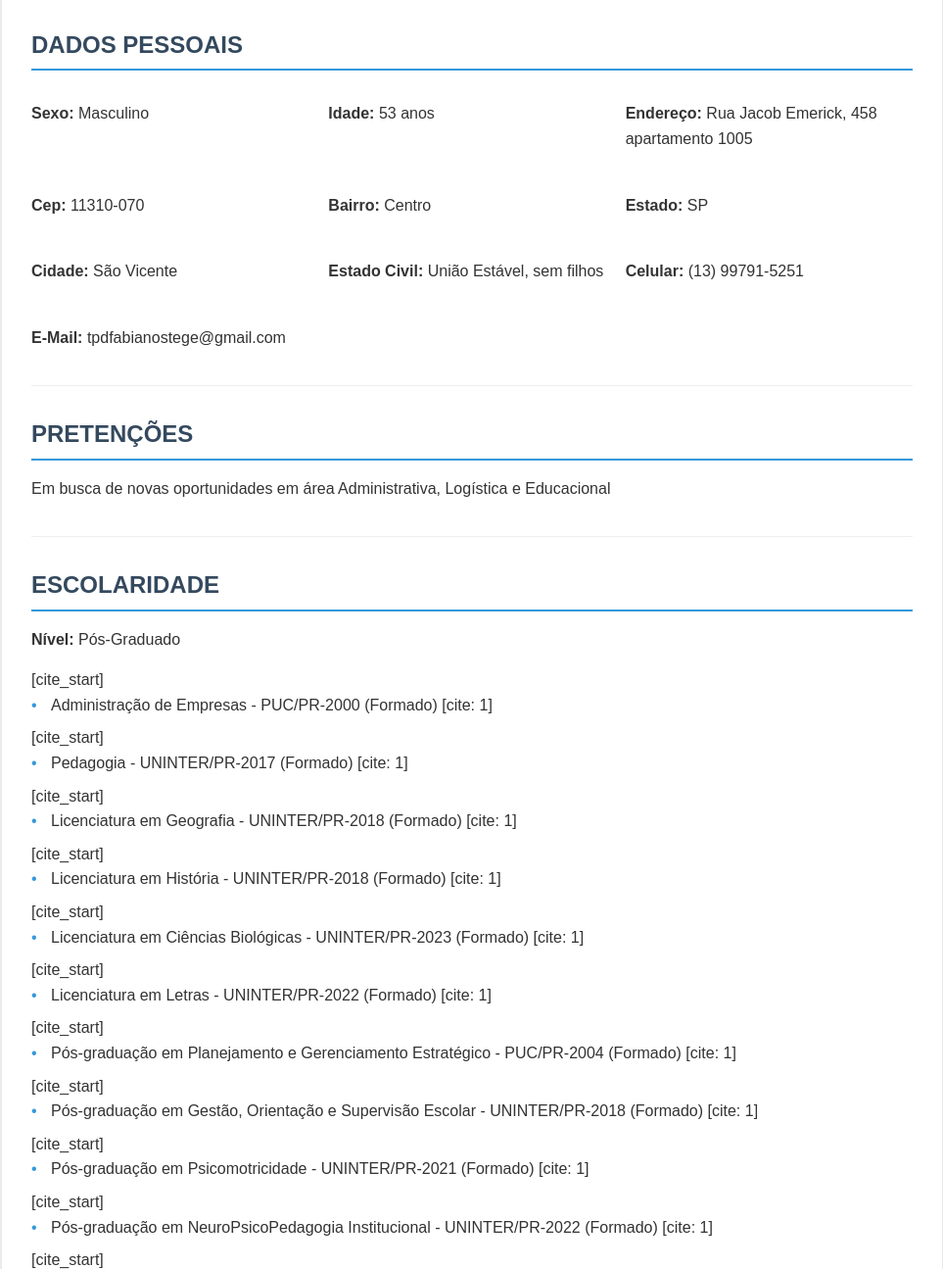
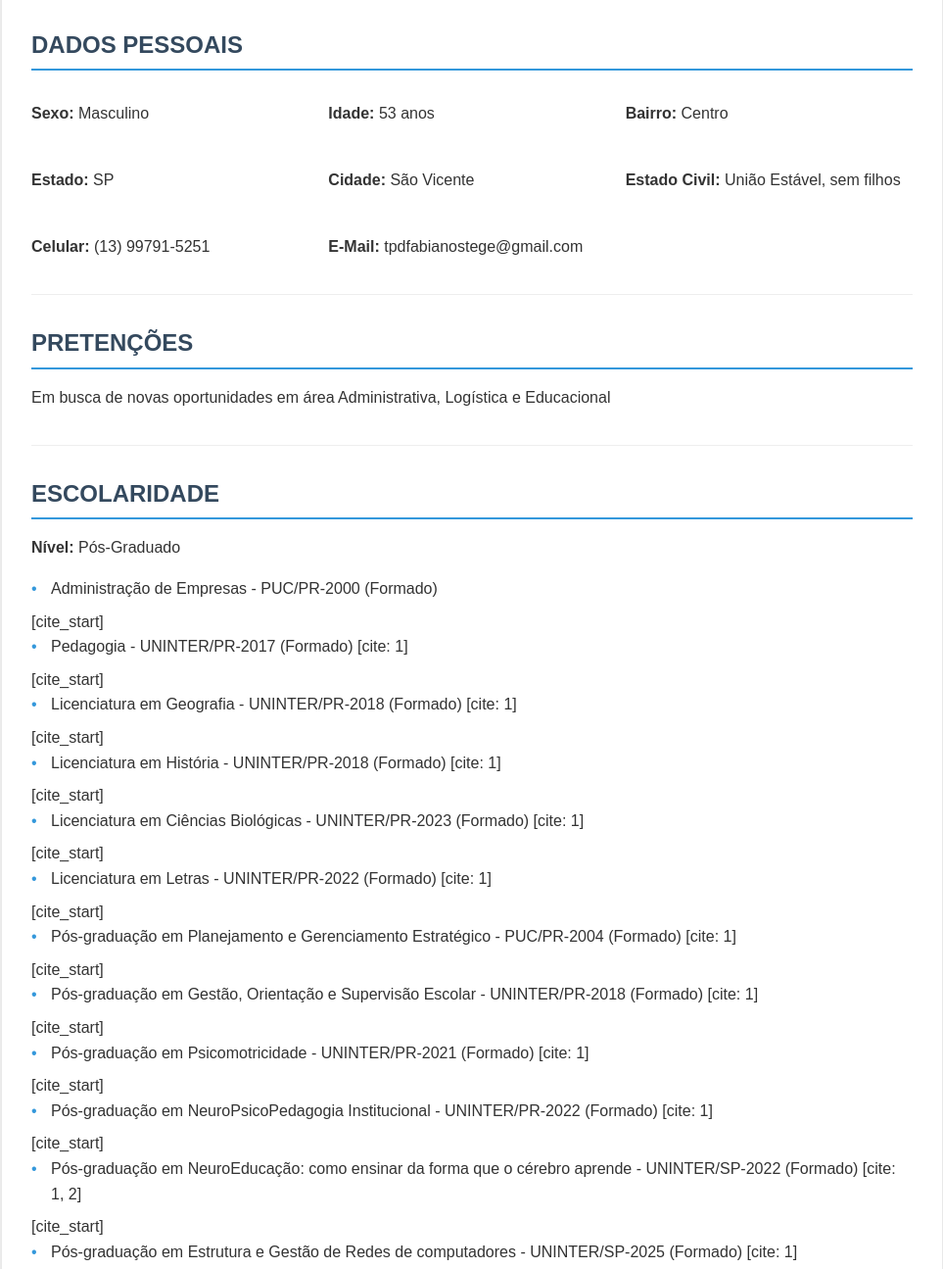
Before and after one commit to ProfessorFabianoStege/Curriculo, a plain HTML site: page index.html in a window 1280 px wide. Shown: the part 360-1655 px from the top of the page at 98% size, without its empty margins (158-1121 px from the left). Drawn offline with Linux system fonts and the light colour scheme.

Commit message:
Update index.html

```diff
--- a/index.html
+++ b/index.html
@@ -18,8 +18,6 @@
             <div class="personal-data grid">
                 <p><strong>Sexo:</strong> Masculino</p>
                 <p><strong>Idade:</strong> 53 anos</p>
-                <p><strong>Endereço:</strong> Rua Jacob Emerick, 458 apartamento 1005</p>
-                <p><strong>Cep:</strong> 11310-070</p>
                 <p><strong>Bairro:</strong> Centro</p>
                 <p><strong>Estado:</strong> SP</p>
                 <p><strong>Cidade:</strong> São Vicente</p>
@@ -38,7 +36,7 @@
             <h2>ESCOLARIDADE</h2>
             <p><strong>Nível:</strong> Pós-Graduado</p>
             <ul>
-                [cite_start]<li>Administração de Empresas - PUC/PR-2000 (Formado) [cite: 1]</li>
+                <li>Administração de Empresas - PUC/PR-2000 (Formado) </li>
                 [cite_start]<li>Pedagogia - UNINTER/PR-2017 (Formado) [cite: 1]</li>
                 [cite_start]<li>Licenciatura em Geografia - UNINTER/PR-2018 (Formado) [cite: 1]</li>
                 [cite_start]<li>Licenciatura em História - UNINTER/PR-2018 (Formado) [cite: 1]</li>
```
